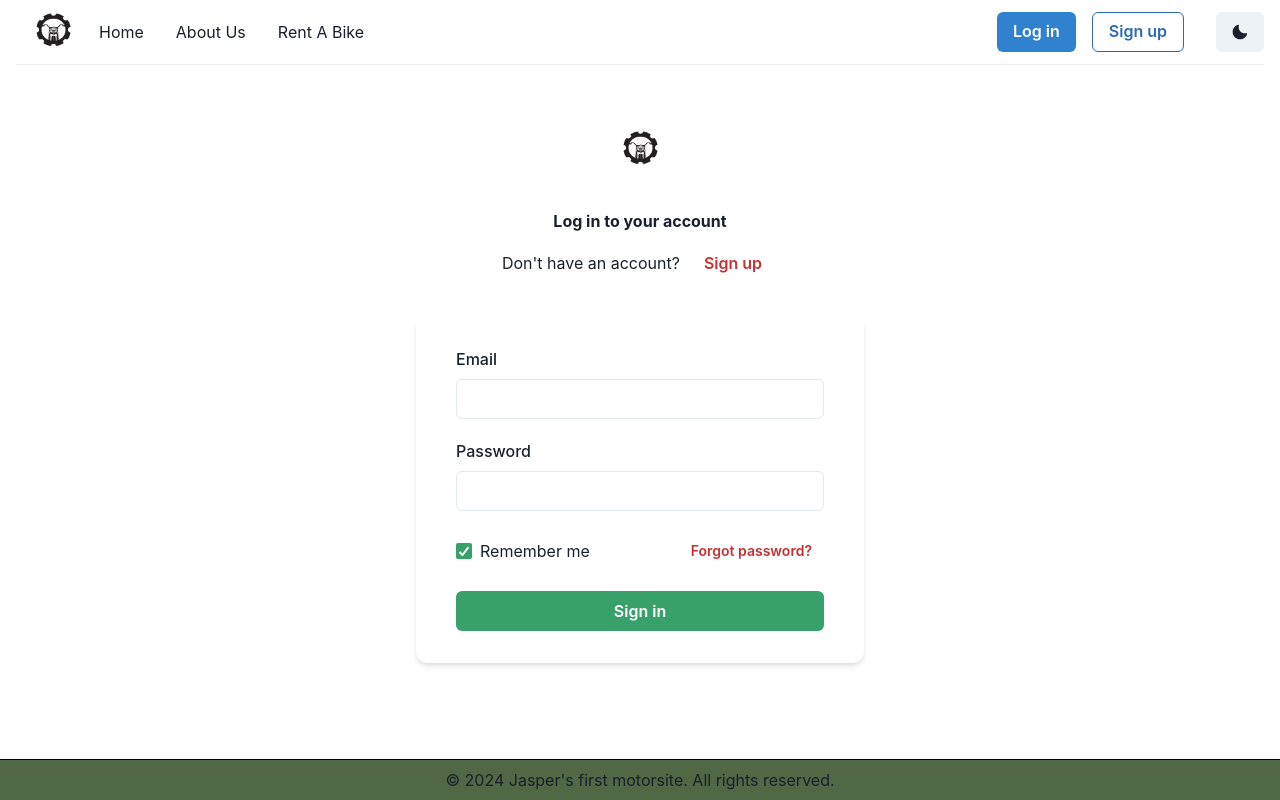
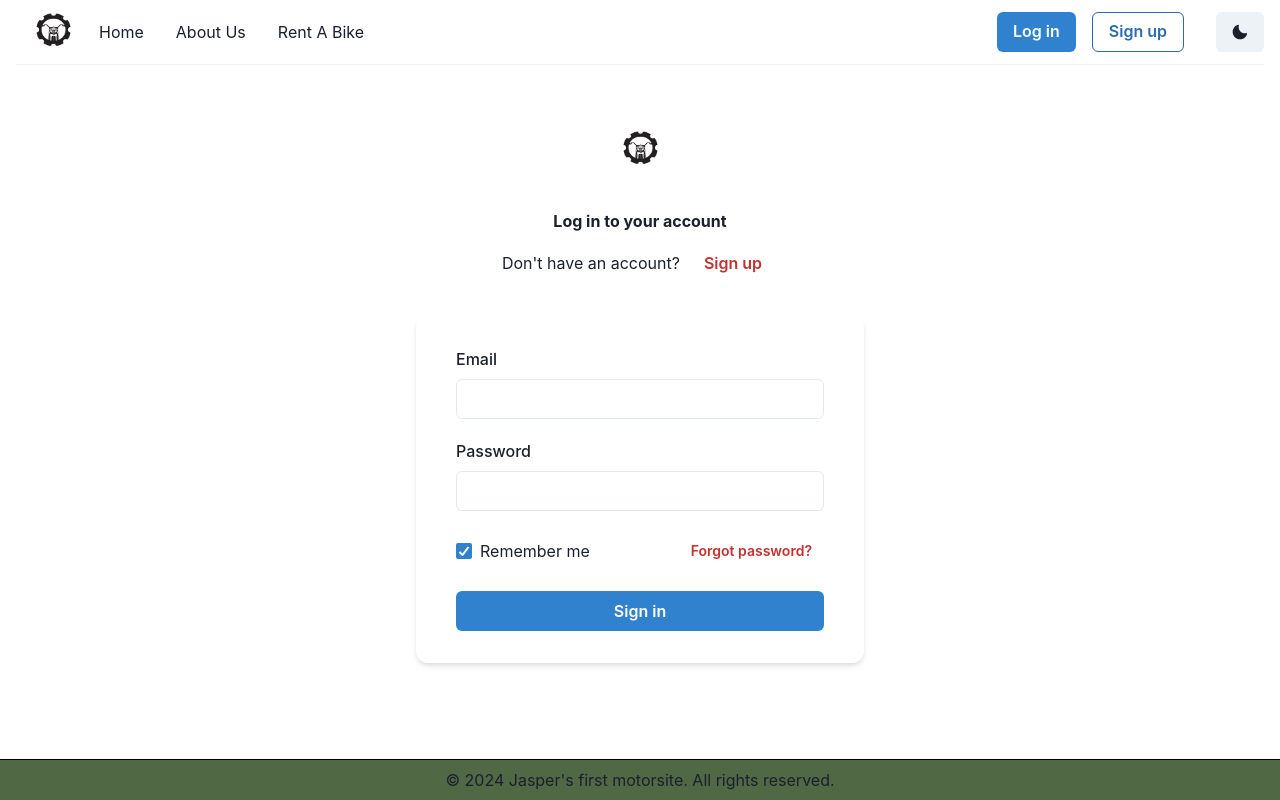
Before and after one commit to haegemanjasper/Motor-Client-Side, a React (Vite) app: page /login in a window 1280 px wide. Built offline with nearby package versions, Linux system fonts and the light colour scheme; no server answers.

Commit message:
kleur wijziging login & register

```diff
--- a/src/components/login/LoginForm.jsx
+++ b/src/components/login/LoginForm.jsx
@@ -112,7 +112,7 @@ const LoginForm = () => {
                         </FormControl>
                     </Stack>
                     <HStack justify="space-between">
-                        <Checkbox defaultChecked colorScheme="green">
+                        <Checkbox defaultChecked colorScheme="blue">
                             Remember me
                         </Checkbox>
                         <Button variant="ghost" size="sm" colorScheme="red">
@@ -121,7 +121,7 @@ const LoginForm = () => {
                     </HStack>
                     <Stack spacing="6">
                         <Button
-                            colorScheme="green"
+                            colorScheme="blue"
                             type="submit"
                             isLoading={isLoading}
                         >
--- a/src/components/navigation/navbar.jsx
+++ b/src/components/navigation/navbar.jsx
@@ -30,11 +30,9 @@ const Navbar = () => {
     const { isOpen, onOpen, onClose } = useDisclosure();
     const { isAuthed, klant, logout } = useAuth();
 
-    // Zorg ervoor dat klant een geldige waarde heeft voordat je toegang krijgt tot klant.role
     const userRole =
         isAuthed && klant && klant.role ? klant.role.toLowerCase() : "guest";
 
-    // Filter de links op basis van de rol van de gebruiker
     const filteredLinks = Links.filter((link) => link.roles.includes(userRole));
 
     return (
--- a/src/components/register/registerFormLayout.jsx
+++ b/src/components/register/registerFormLayout.jsx
@@ -121,7 +121,7 @@ const RegisterFormLayout = ({
 
                         <Button
                             mt={4}
-                            colorScheme="green"
+                            colorScheme="blue"
                             type="submit"
                             width="100%"
                         >
--- a/src/root.jsx
+++ b/src/root.jsx
@@ -1,5 +1,5 @@
 import { Outlet } from "react-router-dom";
-import CustomNavbar from "./components/navigation/navbar";
+import CustomNavbar from "./components/navigation/Navbar";
 
 export default function Root() {
     return (
```
